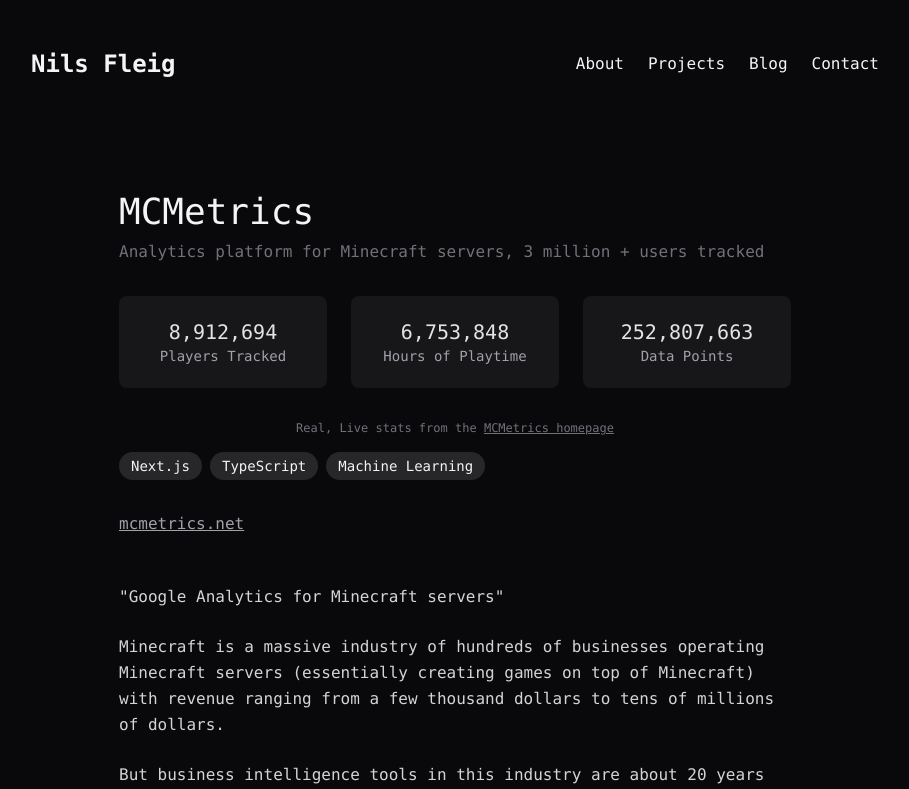
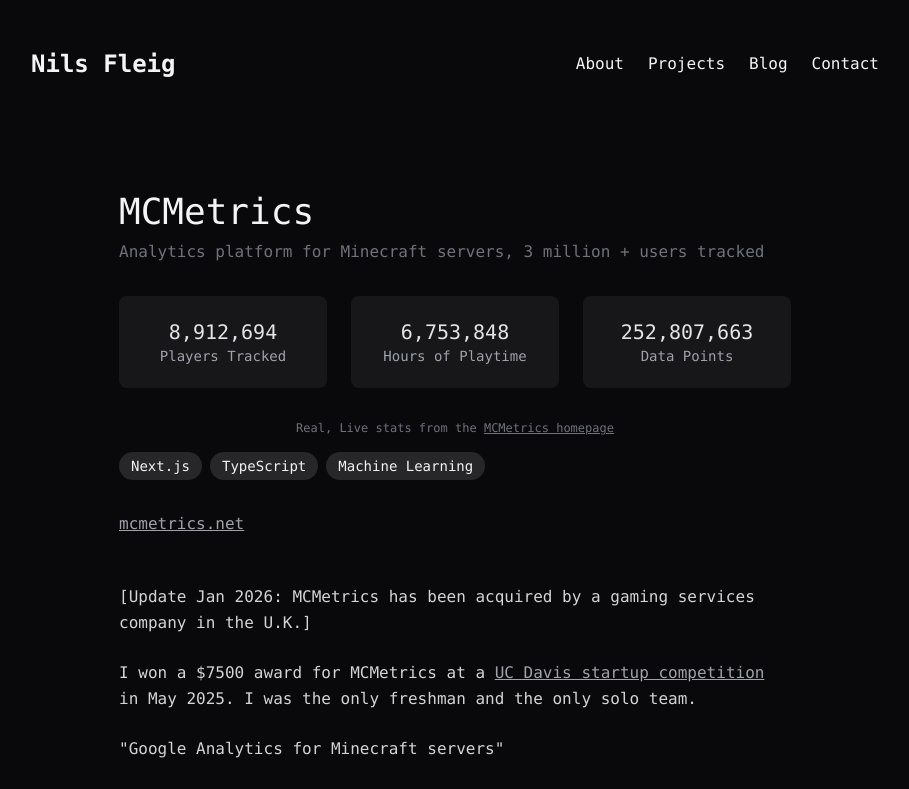
Before and after one commit to nf-projects/nilsfleig.com, a Next.js app: page /projects/mcmetrics in a window 1280 px wide. Shown: the top 789 px of the page, without its empty margins (185-1094 px from the left). Built offline with nearby package versions, Linux system fonts and the light colour scheme.

Commit message:
Add MCMetrics acquisition and award update

```diff
--- a/app/projects/mcmetrics/page.tsx
+++ b/app/projects/mcmetrics/page.tsx
@@ -31,6 +31,22 @@
 				>
 					mcmetrics.net
 				</Link>
+				<p className="text-zinc-300 leading-relaxed font-mono mt-6">
+					[Update Jan 2026: MCMetrics has been acquired by a gaming services
+					company in the U.K.]
+				</p>
+				<p className="text-zinc-300 leading-relaxed font-mono mt-6">
+					I won a $7500 award for MCMetrics at a{" "}
+					<Link
+						href="https://engineering.ucdavis.edu/news/student-startup-teams-pitch-bold-new-ideas-plasma-demo-day"
+						className="text-zinc-400 hover:text-white underline"
+						target="_blank"
+						rel="noopener noreferrer"
+					>
+						UC Davis startup competition
+					</Link>{" "}
+					in May 2025. I was the only freshman and the only solo team.
+				</p>
 				<p className="text-zinc-300 leading-relaxed font-mono mt-6">
 					"Google Analytics for Minecraft servers"
 				</p>
```
